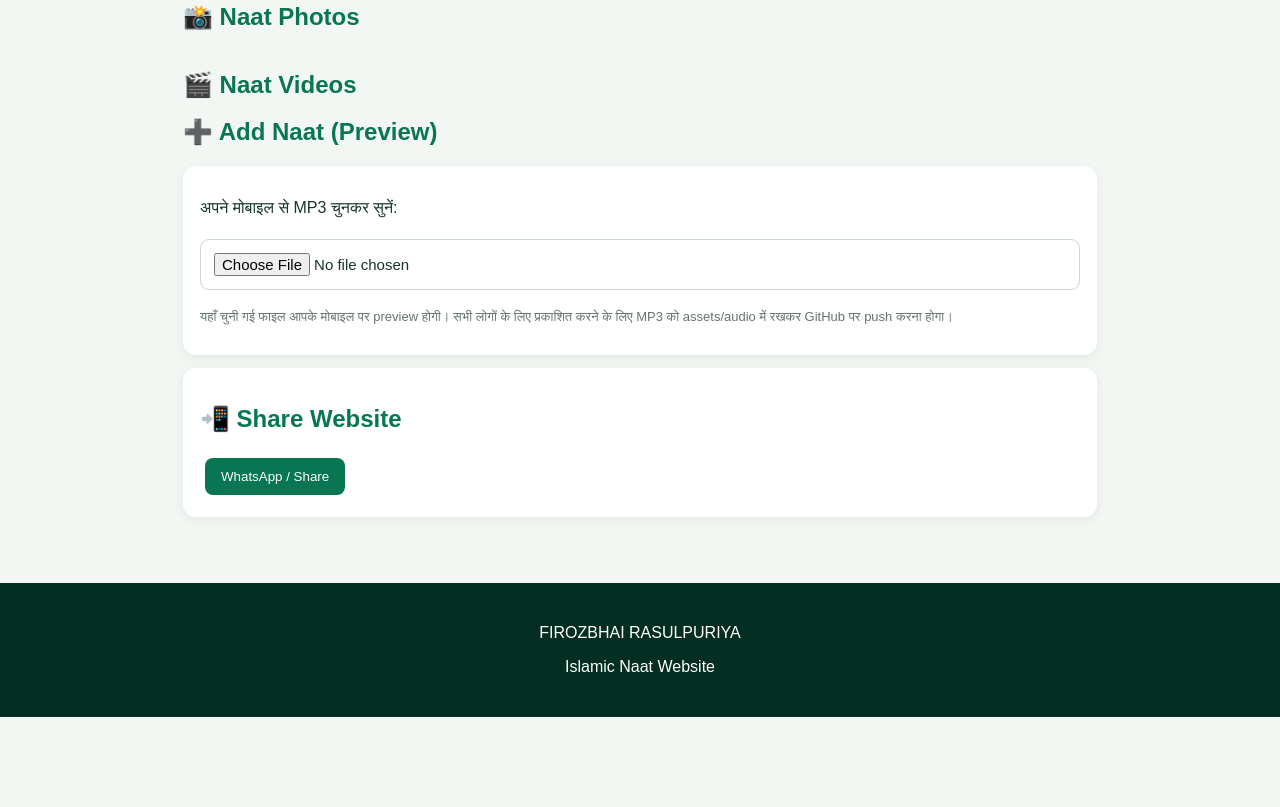
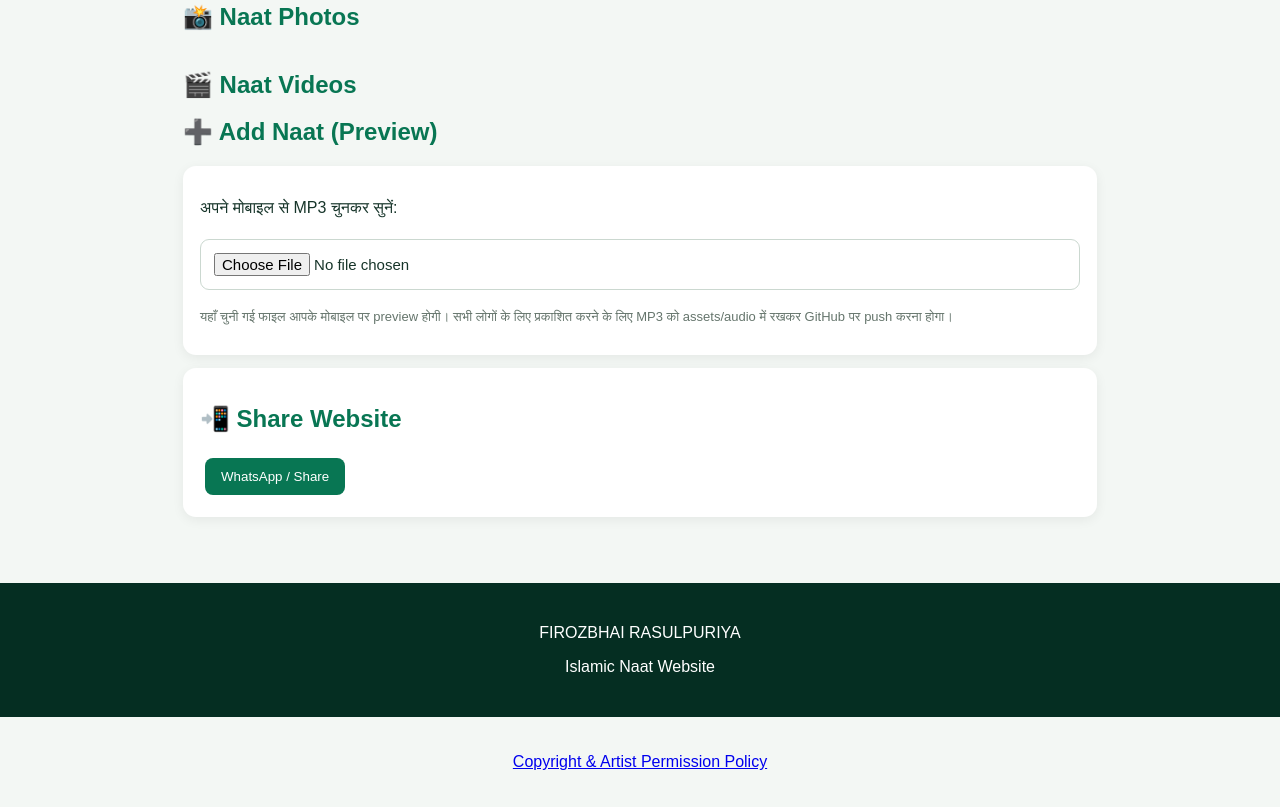
Before and after one commit to Alambhai1/FIROZBHAI-RASULPURIYA, a plain HTML site: page index.html in a window 1280 px wide. Shown: the part 689-1496 px from the top of the page. Before the commit the page ends 1406 px from the top, so only its background shows below. Drawn offline with Linux system fonts and the light colour scheme.

Commit message:
Add copyright policy link

```diff
--- a/index.html
+++ b/index.html
@@ -105,5 +105,6 @@ window.open('https://wa.me/?text='+encodeURIComponent(decodeURIComponent(t)+' -
 }
 load();
 </script>
+<p style="text-align:center;padding:20px"><a href="rights.html">Copyright & Artist Permission Policy</a></p>
 </body>
 </html>
```
